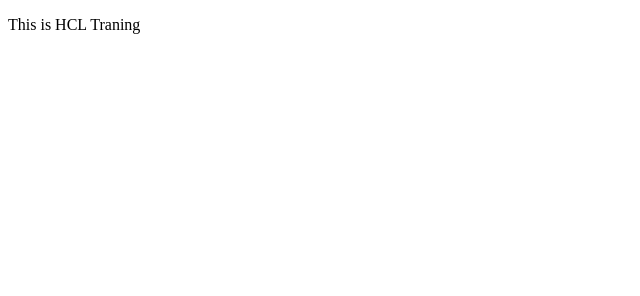
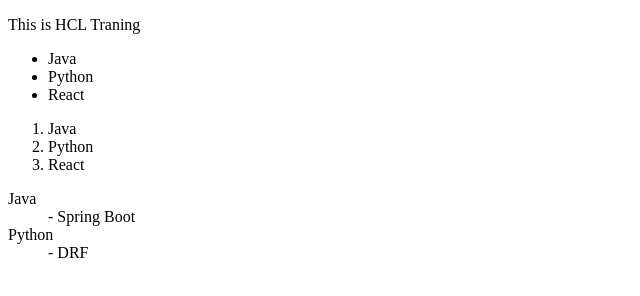
Before and after one commit to Hardikj324/repoMondayHCL, a plain HTML site: page index.html in a window 1280 px wide. Shown: the whole page, without its empty margins (0-640 px from the left). Drawn offline with Linux system fonts and the light colour scheme.

Commit message:
List is added to the repo

```diff
--- a/index.html
+++ b/index.html
@@ -7,5 +7,23 @@
 </head>
 <body>
     <p>This is HCL Traning</p>
+    <ul>
+        <li>Java</li>
+        <li>Python</li>
+        <li>React</li>
+    </ul>
+    <ol>
+        <li>Java</li>
+        <li>Python</li>
+        <li>React</li>
+    </ol>
+
+    <dl>
+        <dt>Java</dt>
+        <dd>- Spring Boot</dd>
+        <dt>Python</dt>
+        <dd>- DRF</dd>
+    </dl>
+
 </body>
 </html>
```
